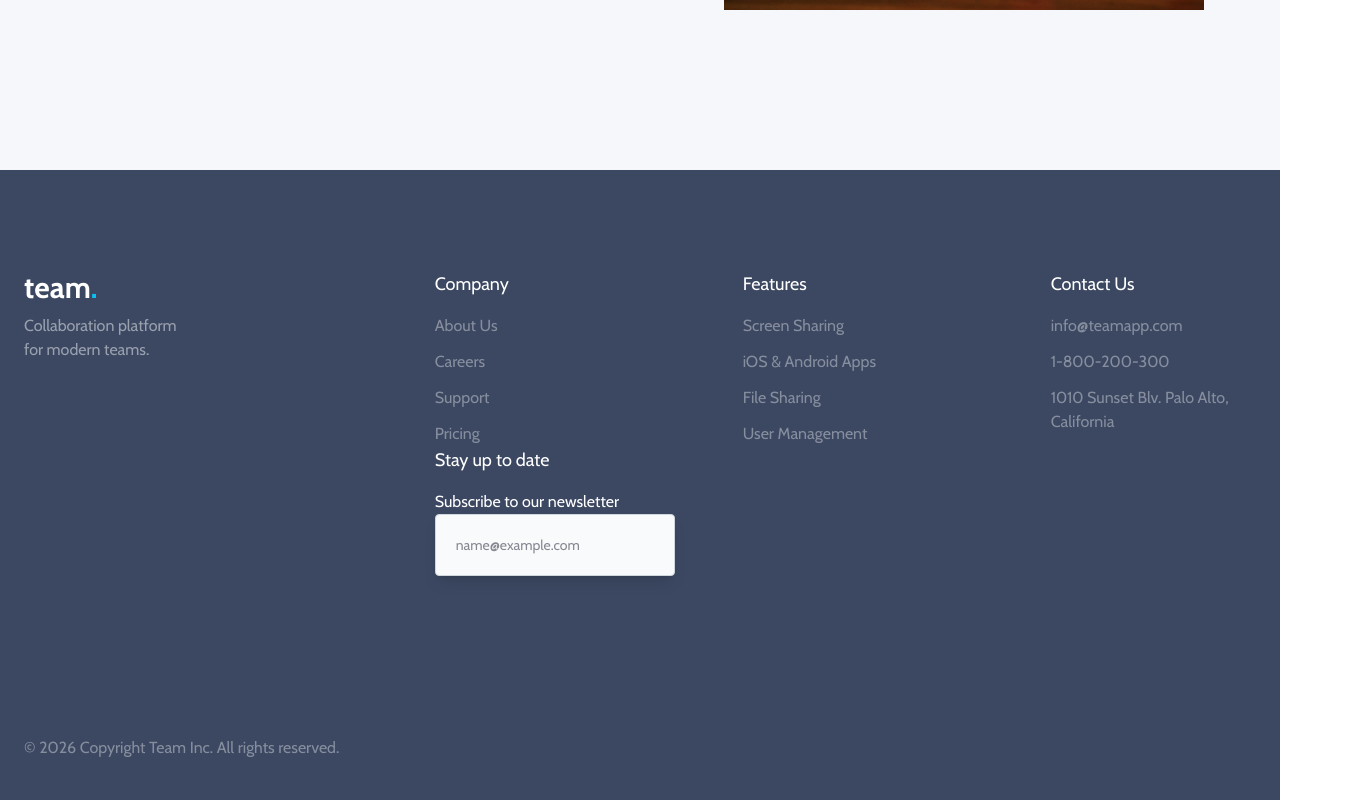
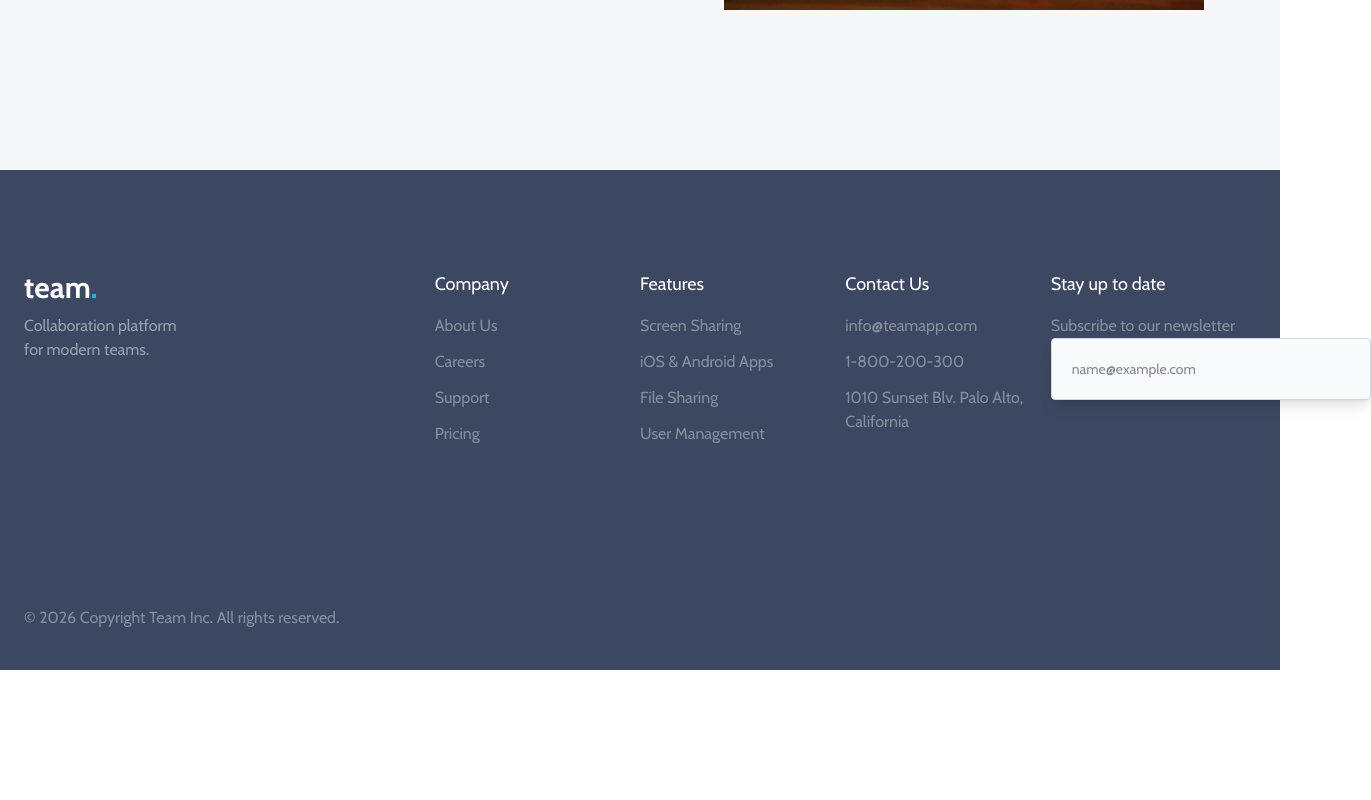
Before and after one commit to PurpleTurtl04/Team-App, a React (Vite) app in the folder team-app/: page / in a window 1280 px wide. Shown: the part 2790-3590 px from the top of the page, 1371 px wide, since content can reach past the window. After the commit the page ends 3460 px from the top, so only its background shows below. Built offline with nearby package versions, Linux system fonts and the light colour scheme.

Commit message:
Fixed footer input syntax

```diff
--- a/team-app/src/components/Footer.jsx
+++ b/team-app/src/components/Footer.jsx
@@ -3,7 +3,7 @@ function Footer() {
         <div className='bg-teamapp-footerblue pt-15 text-white'>
             <div className='container mx-auto max-w-7xl px-6 py-10'>
                 {/* Main Footer Section (Primary column + Four small columns) */}
-                <div className='flex flex-wrap justify-between gap-8'>
+                <div className='flex flex-wrap justify-between gap-4'>
                     {/* Primary Column (e.g., Logo, Description) */}
                     <div className='w-full text-center md:w-1/4 md:text-left'>
                         <h3 className='font-poppins text-3xl lg:pb-2'>
@@ -79,19 +79,20 @@ function Footer() {
                                 </ul>
                             </div>
                         ))}
-                        <ul>
+                        <div className='mb-6 flex w-1/2 flex-col items-center text-center md:mb-0 md:w-1/4 md:items-start md:text-left'>
                             <h4 className='mb-4 text-left text-lg'>
                                 Stay up to date
                             </h4>
-                            <p>Subscribe to our newsletter</p>
+                            <p className='text-teamapp-white/40'>
+                                Subscribe to our newsletter
+                            </p>
                             <input
                                 type='email'
                                 id='email-address'
-                                class='w-60 rounded-sm border border-gray-300 bg-gray-50 p-5 text-sm text-gray-900 shadow-lg'
+                                className='w-xs rounded-sm border border-gray-300 bg-gray-50 p-5 text-sm text-gray-900 shadow-lg'
                                 placeholder='name@example.com'
-                                required
                             />
-                        </ul>
+                        </div>
                     </div>
                 </div>
 
--- a/team-app/src/components/Hero.jsx
+++ b/team-app/src/components/Hero.jsx
@@ -22,9 +22,8 @@ function Hero() {
                             <input
                                 type='email'
                                 id='email-address'
-                                class='w-xs rounded-sm border border-gray-300 bg-gray-50 p-5 text-sm text-gray-900 shadow-lg'
+                                className='w-xs rounded-sm border border-gray-300 bg-gray-50 p-5 text-sm text-gray-900 shadow-lg'
                                 placeholder='name@example.com'
-                                required
                             />
                             <button class='group bg-teamapp-blue relative max-w-38 overflow-hidden rounded-sm p-5'>
                                 <span class='relative z-10'>
```
